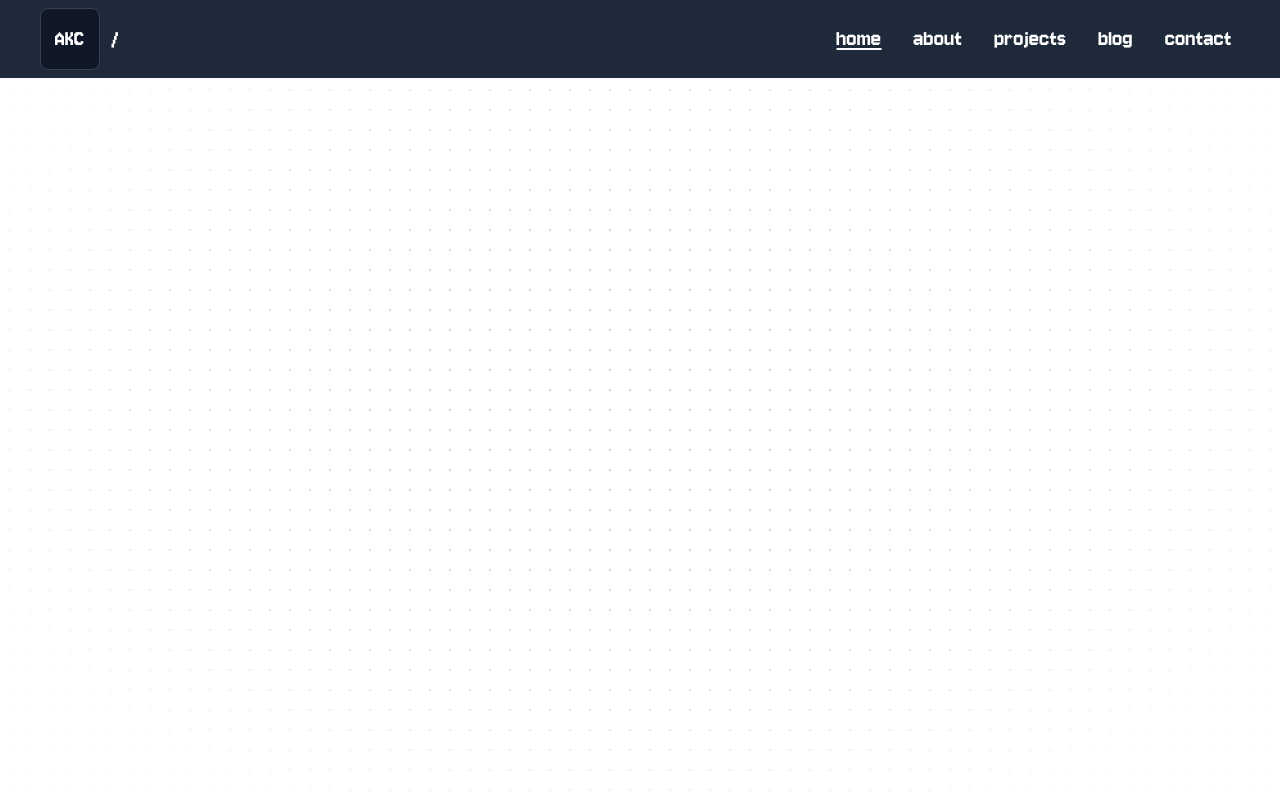
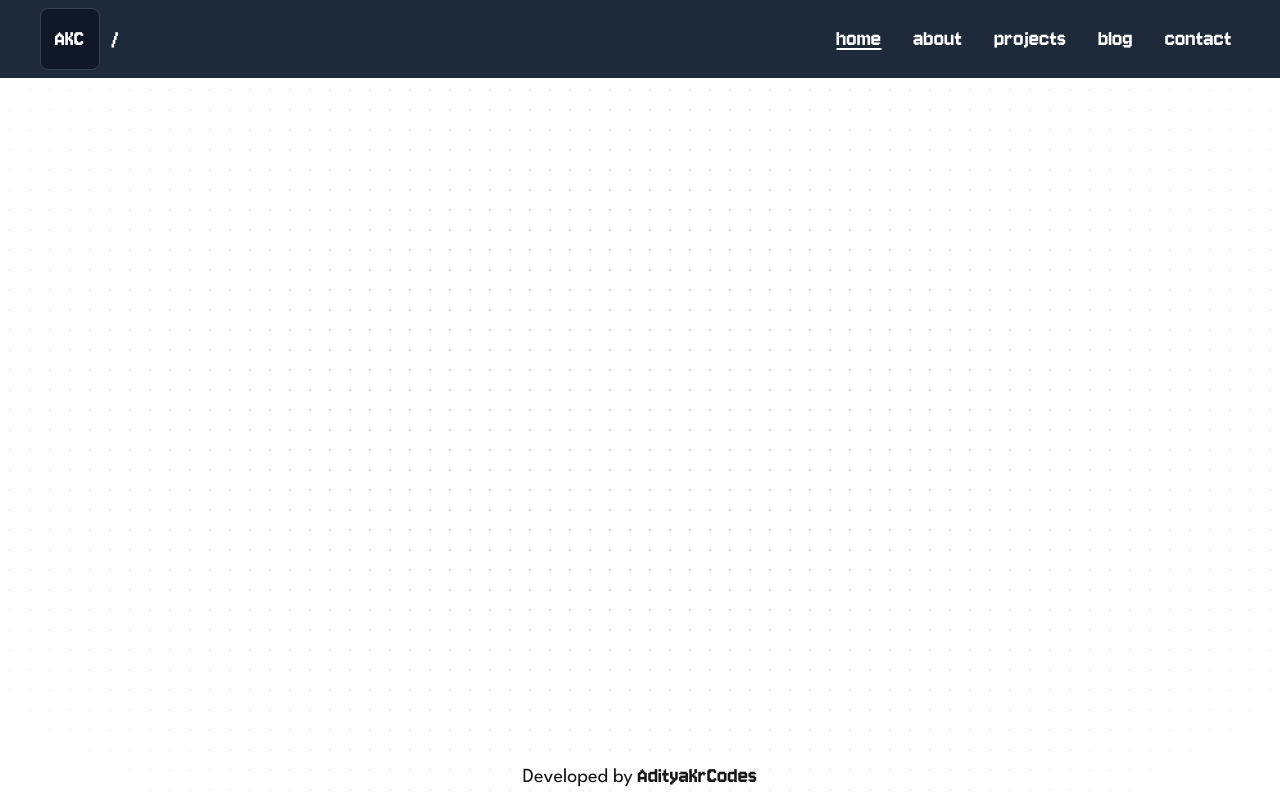
Before and after one commit to adityakrcodes/portfolio, a Next.js app: page / in a window 1280 px wide. Built offline with nearby package versions, Linux system fonts and the light colour scheme.

Commit message:
feat: add Footer component and integrate it into the homepage layout

```diff
--- /dev/null
+++ b/app/components/Footer.tsx
@@ -0,0 +1,11 @@
+import { text, logo } from "../styles/fonts";
+
+export default function Footer(){
+    return(
+        <footer className="fixed bottom-0 left-0 w-full shadow-md">
+            <div className="text-center py-2 text-xl">
+                <span className={`${text.className}`}>Developed by<span className={`${logo.className} text-2xl`}> AdityaKrCodes</span></span>
+            </div>
+        </footer>
+    )
+}
--- a/app/page.tsx
+++ b/app/page.tsx
@@ -1,10 +1,14 @@
 import Navbar from "./components/Navbar";
-import { text } from "./styles/fonts";
+import Footer from "./components/Footer";
 
 export default function Home() {
   return (
-    <div className={`${text.className}`}>
+    <div>
         <Navbar />
+        <div>
+
+        </div>
+        <Footer />
     </div>
   );
 }
```
